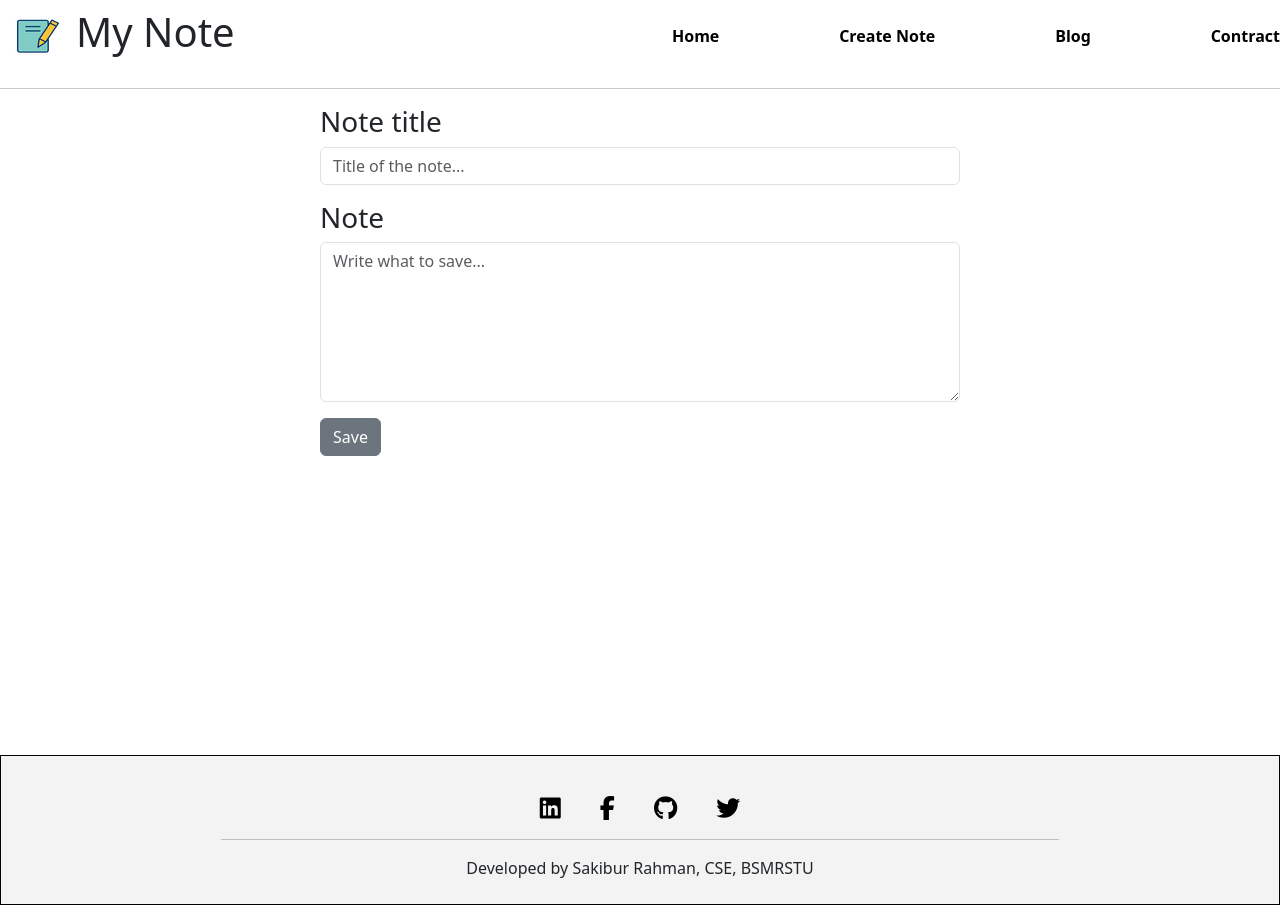
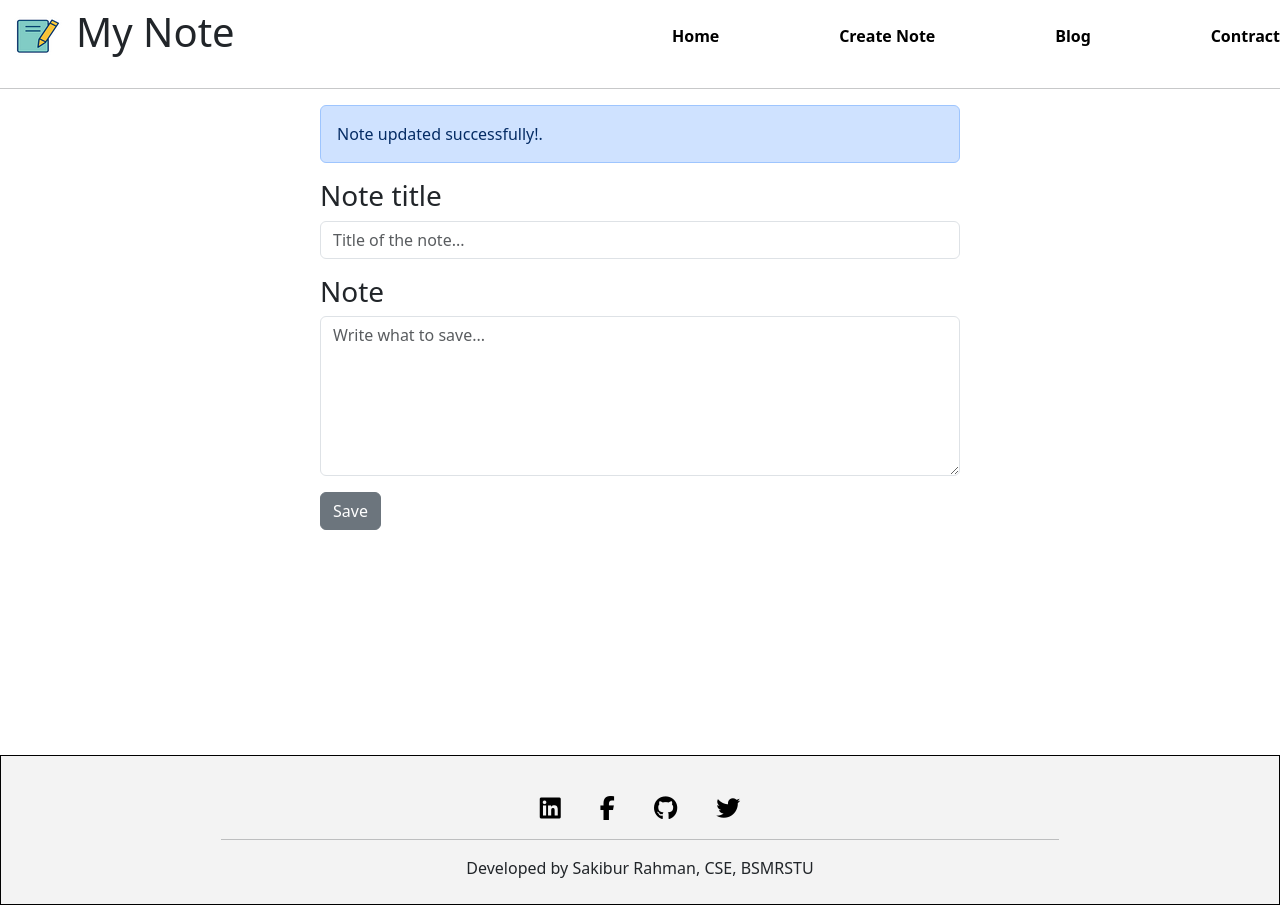
Before and after one commit to sakibur-rahman-333/my-note, a React (Create React App) app: page /edit-note in a window 1280 px wide. Both pictures are taken after typing "Sample", "Sample" into the empty fields and a click on the button "Save". Built offline with nearby package versions, Linux system fonts and the light colour scheme.

Commit message:
Create and update alert added

```diff
--- a/src/pages/create-note/CreateNote.js
+++ b/src/pages/create-note/CreateNote.js
@@ -1,11 +1,14 @@
 import React, { Component } from "react";
-import { Form, FormGroup, Input, Button } from "reactstrap";
+import { Form, FormGroup, Input, Button, Alert } from "reactstrap";
 import "./CreateNote.css";
 
 class CreateNote extends Component {
   constructor(props) {
     super(props);
     this.handleSubmit = this.handleSubmit.bind(this);
+    this.state = {
+      showAlert: false,
+    };
   }
 
   handleSubmit = (e) => {
@@ -36,11 +39,19 @@ class CreateNote extends Component {
     );
     e.target.elements.noteTitle.value = "";
     e.target.elements.note.value = "";
+    this.setState({
+      showAlert: true,
+    });
   };
 
   render() {
+    const showAlert = this.state.showAlert ? (
+      <Alert color="primary">Note created successfully!.</Alert>
+    ) : null;
     return (
+      <>
         <Form className="create-form" onSubmit={this.handleSubmit}>
+          {showAlert}
           <FormGroup>
             <h3>Note title</h3>
             <Input
@@ -62,6 +73,7 @@ class CreateNote extends Component {
           </FormGroup>
           <Button type="submit">Save</Button>
         </Form>
+      </>
     );
   }
 }
--- a/src/pages/edit-note/EditNote.js
+++ b/src/pages/edit-note/EditNote.js
@@ -1,5 +1,5 @@
 import React, { Component } from "react";
-import { Form, FormGroup, Input, Button } from "reactstrap";
+import { Form, FormGroup, Input, Button, Alert } from "reactstrap";
 import "./EditNote.css";
 import { connect } from "react-redux";
 import myStore from "../../redux/Store";
@@ -11,6 +11,12 @@ const mapStateToProps = (state) => {
 };
 
 class EditNote extends Component {
+  constructor(props) {
+    super(props);
+    this.state = {
+      showAlert: false,
+    };
+  }
   handleSubmit = (e) => {
     e.preventDefault();
     const key = this.props.editableNote.key;
@@ -39,14 +45,22 @@ class EditNote extends Component {
     );
     e.target.elements.noteTitle.value = "";
     e.target.elements.note.value = "";
+
+    this.setState({
+      showAlert: true,
+    });
     myStore.dispatch({
       type: "ITEM_UNSELECTED",
       value: "",
     });
   };
   render() {
+    const showAlert = this.state.showAlert ? (
+      <Alert color="primary">Note updated successfully!.</Alert>
+    ) : null;
     return (
       <Form className="create-form" onSubmit={this.handleSubmit}>
+        {showAlert}
         <FormGroup>
           <h3>Note title</h3>
           <Input
```
Lines whose indentation alone changed are shown as unchanged.
